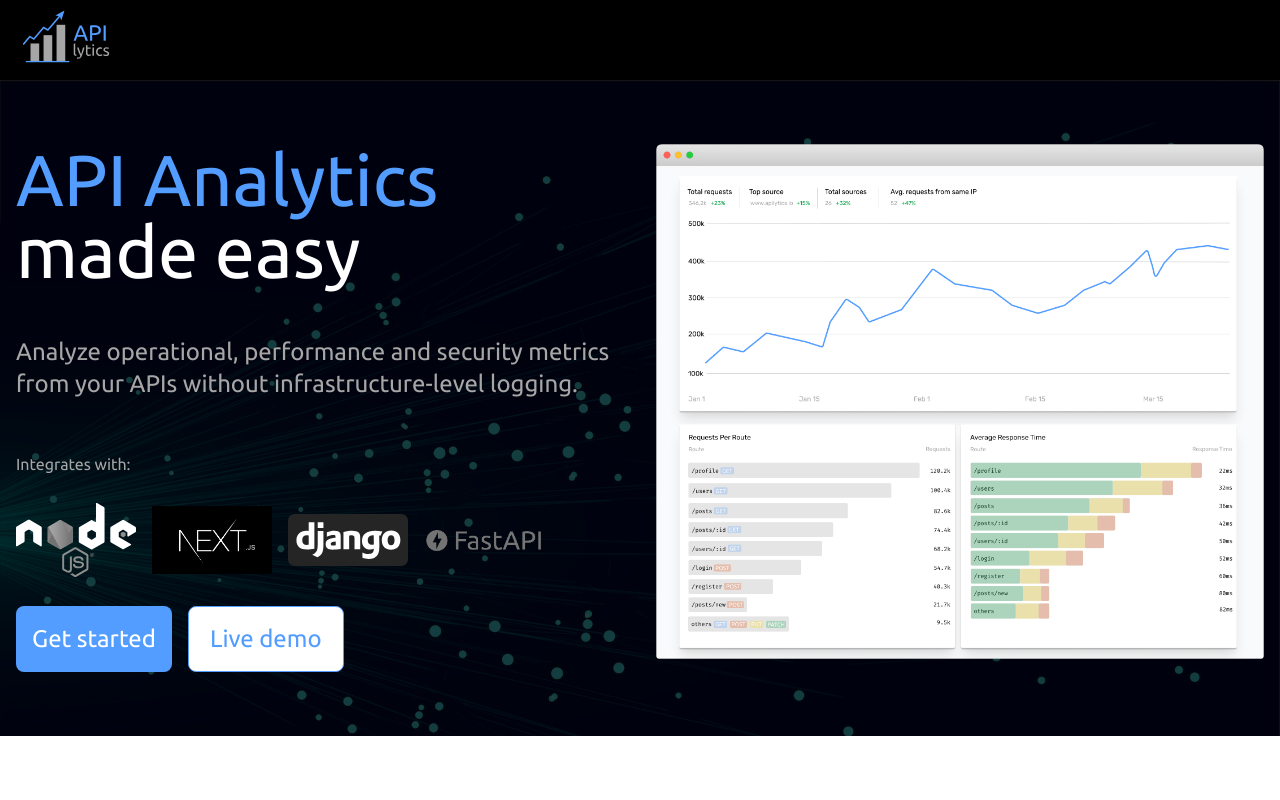
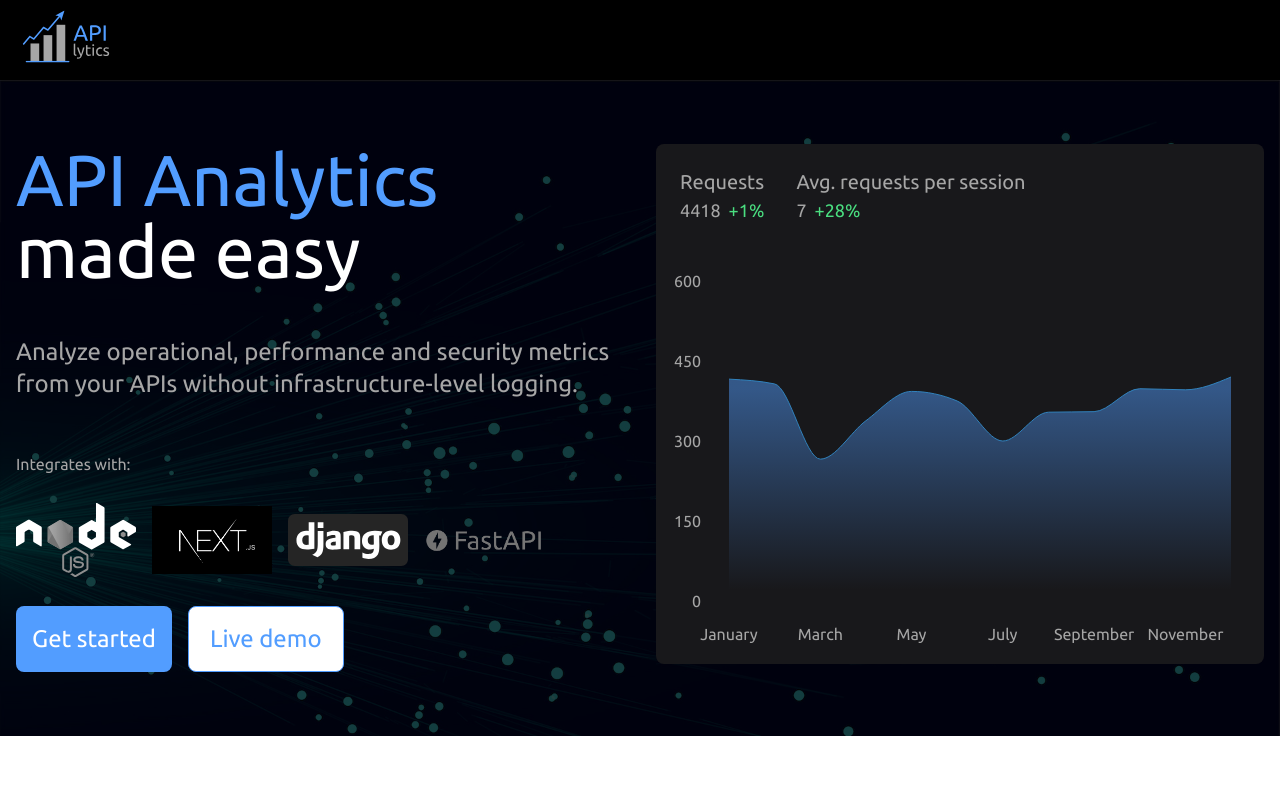
Before and after one commit to apilytics/apilytics, a Next.js app: page / in a window 1280 px wide. Shown: the top 800 px of the page. Built offline with nearby package versions, Linux system fonts and the light colour scheme; no server answers.

Commit message:
Replace mock-up image with the mockup implementation

```diff
--- a/src/components/Home/TopSection.tsx
+++ b/src/components/Home/TopSection.tsx
@@ -2,8 +2,8 @@
 import Link from 'next/link';
 import React from 'react';
 
-import { Button } from 'components';
-import { DESCRIPTION } from 'utils';
+import { Button, RequestsOverview } from 'components';
+import { DESCRIPTION, LAST_12_MONTHS_VALUE, mockApi } from 'utils';
 
 const FRAMEWORKS_DATA = [
   {
@@ -24,7 +24,20 @@
   },
 ];
 
-export const TopSection: React.FC = () => (
+export const TopSection: React.FC = () => {
+  const timeFrame = LAST_12_MONTHS_VALUE;
+  const { sources = [] } = mockApi(timeFrame);
+  const sourceName = sources[0].name;
+
+  const {
+    totalRequests = 0,
+    totalRequestsGrowth = 0,
+    requestsPerSession = 0,
+    requestsPerSessionGrowth = 0,
+    requestsData = [],
+  } = sources.find((source) => source.name === sourceName) || {};
+
+  return (
     <div className="bg-background bg-no-repeat bg-cover">
       <div className="bg-filter">
         <div className="container py-16 animate-fade-in-top animation-delay-400 grid gap-8 grid-cols-1 lg:grid-cols-2">
@@ -60,21 +73,18 @@
               </Link>
             </div>
           </div>
-        <div className="rounded-md overflow-hidden mt-8 lg:mt-0">
-          <Image
-            src="/mock-up.png"
-            layout="responsive"
-            // The original dimensions of the image are 2152x1824.
-            // These dimensions are those divided by 4.
-            // The ratio must remain the same as the original image.
-            // We cannot use objectFit="contain" here as it breaks the rounded corners of the image.
-            width={538}
-            height={456}
-            alt="Mock-up of the app"
-            priority
+          <div className="mt-8 lg:mt-0 select-none">
+            <RequestsOverview
+              timeFrame={timeFrame}
+              totalRequests={totalRequests}
+              totalRequestsGrowth={totalRequestsGrowth}
+              requestsPerSession={requestsPerSession}
+              requestsPerSessionGrowth={requestsPerSessionGrowth}
+              requestsData={requestsData}
             />
           </div>
         </div>
       </div>
     </div>
   );
+};
--- a/src/pages/demo.tsx
+++ b/src/pages/demo.tsx
@@ -1,4 +1,3 @@
-import dayjs from 'dayjs';
 import Link from 'next/link';
 import React, { useState } from 'react';
 import type { NextPage } from 'next';
@@ -11,175 +10,12 @@
   ResponseTimes,
   RouteMetrics,
 } from 'components';
-import {
-  LAST_3_MONTHS_VALUE,
-  LAST_6_MONTHS_VALUE,
-  LAST_7_DAYS_VALUE,
-  LAST_12_MONTHS_VALUE,
-  LAST_30_DAYS_VALUE,
-  Method,
-} from 'utils';
-import type { RequestData, RequestSource, TimeFrame } from 'types';
-
-const MOCK_ROUTES_DATA = [
-  {
-    name: '/profile',
-    requests: 120200,
-    methods: [Method.GET],
-    responseTime: 22,
-    responseGreen: 0.39,
-    responseYellow: 0.33,
-    responseRed: 0.27,
-  },
-  {
-    name: '/users',
-    requests: 100400,
-    methods: [Method.GET],
-    responseTime: 32,
-    responseGreen: 0.38,
-    responseYellow: 0.33,
-    responseRed: 0.29,
-  },
-  {
-    name: '/posts',
-    requests: 82600,
-    methods: [Method.GET],
-    responseTime: 36,
-    responseGreen: 0.36,
-    responseYellow: 0.33,
-    responseRed: 0.31,
-  },
-  {
-    name: '/posts/:id',
-    requests: 74400,
-    methods: [Method.GET],
-    responseTime: 42,
-    responseGreen: 0.33,
-    responseYellow: 0.33,
-    responseRed: 0.34,
-  },
-  {
-    name: '/users/:id',
-    requests: 68200,
-    methods: [Method.GET],
-    responseTime: 50,
-    responseGreen: 0.34,
-    responseYellow: 0.33,
-    responseRed: 0.33,
-  },
-  {
-    name: '/login',
-    requests: 54700,
-    methods: [Method.POST],
-    responseTime: 52,
-    responseGreen: 0.35,
-    responseYellow: 0.33,
-    responseRed: 0.32,
-  },
-  {
-    name: '/register',
-    requests: 40300,
-    methods: [Method.POST],
-    responseTime: 60,
-    responseGreen: 0.33,
-    responseYellow: 0.33,
-    responseRed: 0.34,
-  },
-  {
-    name: '/posts/new',
-    requests: 21700,
-    methods: [Method.POST],
-    responseTime: 80,
-    responseGreen: 0.37,
-    responseYellow: 0.33,
-    responseRed: 0.3,
-  },
-  {
-    name: 'others',
-    requests: 9500,
-    methods: [Method.GET, Method.POST, Method.PUT, Method.PATCH],
-    responseTime: 82,
-    responseGreen: 0.33,
-    responseYellow: 0.33,
-    responseRed: 0.34,
-  },
-];
-
-interface APIResponse {
-  sources: RequestSource[];
-}
-
-type RequestDataScope = 'day' | 'week' | 'month';
-
-const requestScopeToMultiplier = {
-  day: 1,
-  week: 7,
-  month: 30,
-};
-
-const generateMockRequestsData = ({
-  length,
-  scope,
-}: {
-  length: number;
-  scope: RequestDataScope;
-}): RequestData[] => {
-  const multiplier = requestScopeToMultiplier[scope] + 5;
-
-  return Array(length)
-    .fill(null)
-    .map((_, i) => ({
-      date: dayjs().subtract(i, scope).format('YYYY-MM-DD'),
-      requests: Number((length * multiplier - Math.random() * multiplier * i).toFixed()),
-    }))
-    .reverse();
-};
-
-const MOCK_REQUEST_SOURCES = [
-  'All sources',
-  'www.apilytics.io',
-  'Internal REST API',
-  'CLI Middleware',
-];
-
-const mockRequestsData = {
-  [LAST_7_DAYS_VALUE]: generateMockRequestsData({ length: 7, scope: 'day' }),
-  [LAST_30_DAYS_VALUE]: generateMockRequestsData({ length: 30, scope: 'day' }),
-  [LAST_3_MONTHS_VALUE]: generateMockRequestsData({ length: 12, scope: 'week' }),
-  [LAST_6_MONTHS_VALUE]: generateMockRequestsData({ length: 24, scope: 'week' }),
-  [LAST_12_MONTHS_VALUE]: generateMockRequestsData({ length: 12, scope: 'month' }),
-};
-
-const api = (timeFrame: TimeFrame): APIResponse => {
-  const requestsData = mockRequestsData[timeFrame];
-  const totalRequests = requestsData.reduce((acc, { requests }) => acc + requests, 0);
-
-  const totalRequestsGrowth = Number(
-    (
-      (requestsData[requestsData.length - 1].requests - requestsData[0].requests) /
-      requestsData[requestsData.length - 1].requests
-    ).toFixed(2),
-  );
-
-  const requestsPerSession = Number((Math.max(Math.random(), 0.5) * 10).toFixed());
-  const requestsPerSessionGrowth = Number(Math.random().toFixed(2));
-
-  return {
-    sources: MOCK_REQUEST_SOURCES.map((name) => ({
-      name,
-      totalRequests,
-      totalRequestsGrowth,
-      requestsPerSession,
-      requestsPerSessionGrowth,
-      requestsData,
-      routesData: MOCK_ROUTES_DATA,
-    })),
-  };
-};
+import { LAST_7_DAYS_VALUE, mockApi } from 'utils';
+import type { TimeFrame } from 'types';
 
 const Demo: NextPage = () => {
   const [timeFrame, setTimeFrame] = useState<TimeFrame>(LAST_7_DAYS_VALUE);
-  const { sources = [] } = api(timeFrame);
+  const { sources = [] } = mockApi(timeFrame);
   const [sourceName, setSourceName] = useState(sources[0].name);
 
   const {
--- a/src/utils/index.ts
+++ b/src/utils/index.ts
@@ -1 +1,2 @@
 export * from './constants';
+export * from './mockApi';
--- /dev/null
+++ b/src/utils/mockApi.ts
@@ -0,0 +1,167 @@
+import dayjs from 'dayjs';
+
+import {
+  LAST_3_MONTHS_VALUE,
+  LAST_6_MONTHS_VALUE,
+  LAST_7_DAYS_VALUE,
+  LAST_12_MONTHS_VALUE,
+  LAST_30_DAYS_VALUE,
+  Method,
+} from 'utils';
+import type { RequestData, RequestSource, TimeFrame } from 'types';
+
+const MOCK_ROUTES_DATA = [
+  {
+    name: '/profile',
+    requests: 120200,
+    methods: [Method.GET],
+    responseTime: 22,
+    responseGreen: 0.39,
+    responseYellow: 0.33,
+    responseRed: 0.27,
+  },
+  {
+    name: '/users',
+    requests: 100400,
+    methods: [Method.GET],
+    responseTime: 32,
+    responseGreen: 0.38,
+    responseYellow: 0.33,
+    responseRed: 0.29,
+  },
+  {
+    name: '/posts',
+    requests: 82600,
+    methods: [Method.GET],
+    responseTime: 36,
+    responseGreen: 0.36,
+    responseYellow: 0.33,
+    responseRed: 0.31,
+  },
+  {
+    name: '/posts/:id',
+    requests: 74400,
+    methods: [Method.GET],
+    responseTime: 42,
+    responseGreen: 0.33,
+    responseYellow: 0.33,
+    responseRed: 0.34,
+  },
+  {
+    name: '/users/:id',
+    requests: 68200,
+    methods: [Method.GET],
+    responseTime: 50,
+    responseGreen: 0.34,
+    responseYellow: 0.33,
+    responseRed: 0.33,
+  },
+  {
+    name: '/login',
+    requests: 54700,
+    methods: [Method.POST],
+    responseTime: 52,
+    responseGreen: 0.35,
+    responseYellow: 0.33,
+    responseRed: 0.32,
+  },
+  {
+    name: '/register',
+    requests: 40300,
+    methods: [Method.POST],
+    responseTime: 60,
+    responseGreen: 0.33,
+    responseYellow: 0.33,
+    responseRed: 0.34,
+  },
+  {
+    name: '/posts/new',
+    requests: 21700,
+    methods: [Method.POST],
+    responseTime: 80,
+    responseGreen: 0.37,
+    responseYellow: 0.33,
+    responseRed: 0.3,
+  },
+  {
+    name: 'others',
+    requests: 9500,
+    methods: [Method.GET, Method.POST, Method.PUT, Method.PATCH],
+    responseTime: 82,
+    responseGreen: 0.33,
+    responseYellow: 0.33,
+    responseRed: 0.34,
+  },
+];
+
+interface APIResponse {
+  sources: RequestSource[];
+}
+
+type RequestDataScope = 'day' | 'week' | 'month';
+
+const requestScopeToMultiplier = {
+  day: 1,
+  week: 7,
+  month: 30,
+};
+
+const generateMockRequestsData = ({
+  length,
+  scope,
+}: {
+  length: number;
+  scope: RequestDataScope;
+}): RequestData[] => {
+  const multiplier = requestScopeToMultiplier[scope] + 5;
+
+  return Array(length)
+    .fill(null)
+    .map((_, i) => ({
+      date: dayjs().subtract(i, scope).format('YYYY-MM-DD'),
+      requests: Number((length * multiplier - Math.random() * multiplier * i).toFixed()),
+    }))
+    .reverse();
+};
+
+const MOCK_REQUEST_SOURCES = [
+  'All sources',
+  'www.apilytics.io',
+  'Internal REST API',
+  'CLI Middleware',
+];
+
+const mockRequestsData = {
+  [LAST_7_DAYS_VALUE]: generateMockRequestsData({ length: 7, scope: 'day' }),
+  [LAST_30_DAYS_VALUE]: generateMockRequestsData({ length: 30, scope: 'day' }),
+  [LAST_3_MONTHS_VALUE]: generateMockRequestsData({ length: 12, scope: 'week' }),
+  [LAST_6_MONTHS_VALUE]: generateMockRequestsData({ length: 24, scope: 'week' }),
+  [LAST_12_MONTHS_VALUE]: generateMockRequestsData({ length: 12, scope: 'month' }),
+};
+
+export const mockApi = (timeFrame: TimeFrame): APIResponse => {
+  const requestsData = mockRequestsData[timeFrame];
+  const totalRequests = requestsData.reduce((acc, { requests }) => acc + requests, 0);
+
+  const totalRequestsGrowth = Number(
+    (
+      (requestsData[requestsData.length - 1].requests - requestsData[0].requests) /
+      requestsData[requestsData.length - 1].requests
+    ).toFixed(2),
+  );
+
+  const requestsPerSession = Number((Math.max(Math.random(), 0.5) * 10).toFixed());
+  const requestsPerSessionGrowth = Number(Math.random().toFixed(2));
+
+  return {
+    sources: MOCK_REQUEST_SOURCES.map((name) => ({
+      name,
+      totalRequests,
+      totalRequestsGrowth,
+      requestsPerSession,
+      requestsPerSessionGrowth,
+      requestsData,
+      routesData: MOCK_ROUTES_DATA,
+    })),
+  };
+};
```
Also changed, not shown: public/mock-up.png (deleted). Lines whose indentation alone changed are shown as unchanged.
